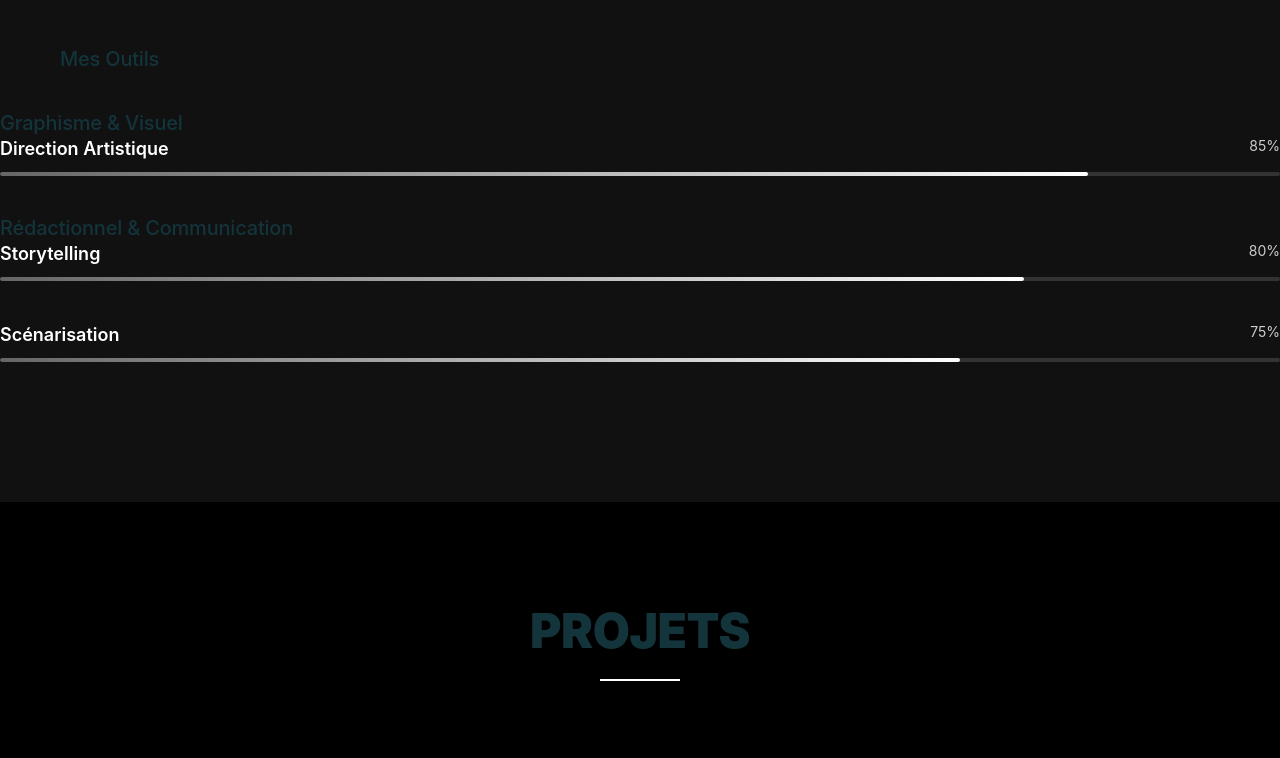
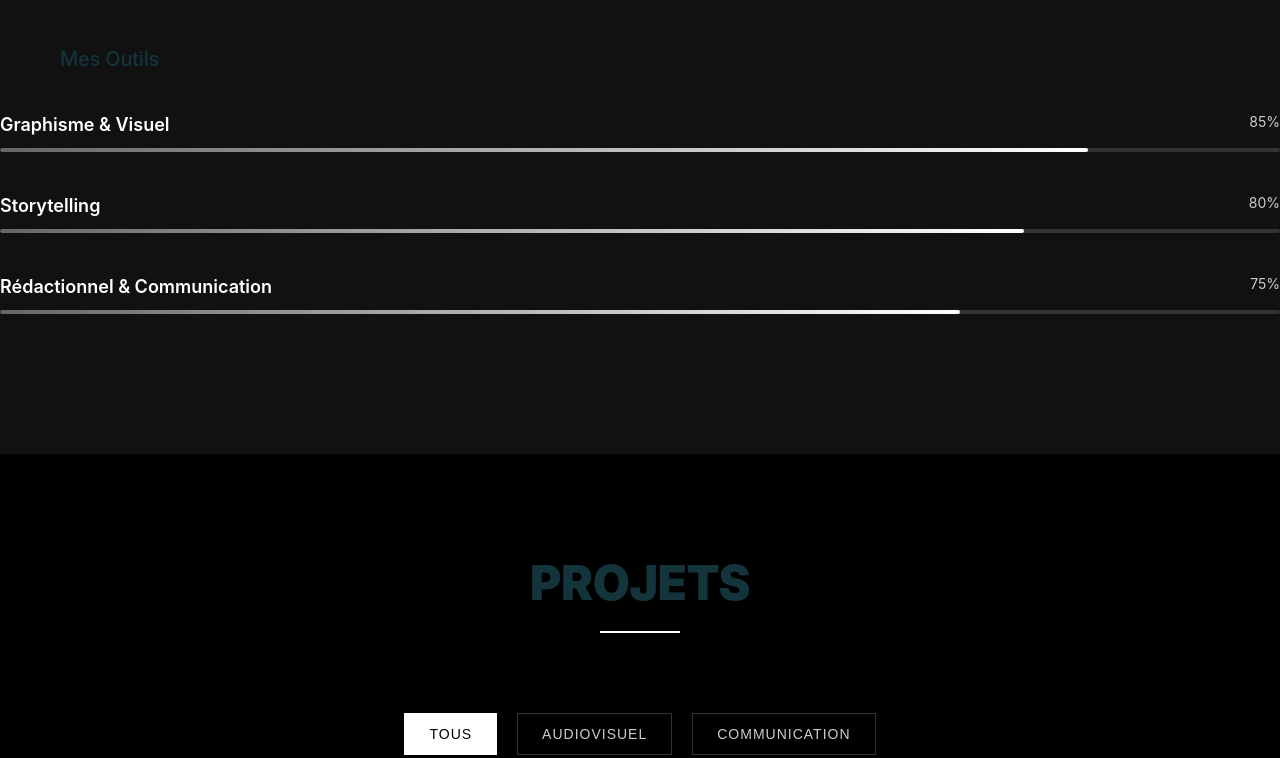
Before and after one commit to LeHich123/ADERDOUR-Hicham-Portfolio, a plain HTML site: page index.html in a window 1280 px wide. Shown: the part 1822-2580 px from the top of the page. Drawn offline with Linux system fonts and the light colour scheme; a web font is replaced by a local one.

Commit message:
Update skill names in index.html

```diff
--- a/index.html
+++ b/index.html
@@ -135,10 +135,10 @@
         <!-- Partie 2: Barres de progression (Rédactionnel & Graphique) -->
         <div class="skills-domains-section">
             <div class="domain-column">
-                <h3 class="skills-subtitle">Graphisme & Visuel</h3>
+
                 <div class="skill-item">
                     <div class="skill-header">
-                        <span class="skill-name">Direction Artistique</span>
+                        <span class="skill-name">Graphisme & Visuel</span>
                         <span class="skill-percentage">85%</span>
                     </div>
                     <div class="skill-bar">
@@ -147,7 +147,6 @@
                 </div>
 
                 <div class="domain-column">
-                    <h3 class="skills-subtitle">Rédactionnel & Communication</h3>
                     <div class="skill-item">
                         <div class="skill-header">
                             <span class="skill-name">Storytelling</span>
@@ -159,7 +158,7 @@
                     </div>
                     <div class="skill-item">
                         <div class="skill-header">
-                            <span class="skill-name">Scénarisation</span>
+                            <span class="skill-name">Rédactionnel & Communication</span>
                             <span class="skill-percentage">75%</span>
                         </div>
                         <div class="skill-bar">
```
